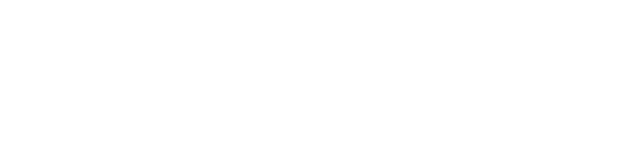
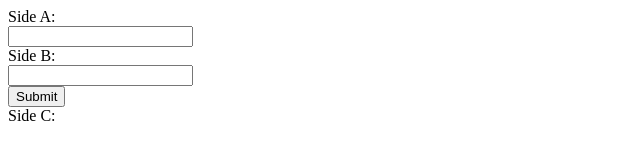
Before and after one commit to jigolaurito93/Hypotenuse-JS, a plain HTML site: page index.html in a window 1280 px wide. Shown: the whole page, without its empty margins (0-640 px from the left). Drawn offline with Linux system fonts and the light colour scheme.

Commit message:
added HTML features

```diff
--- a/index.html
+++ b/index.html
@@ -9,6 +9,12 @@
 </head>
 <body>
 
+    <label for="" id="aLabel">Side A:</label><br>
+    <input type="text" id="aTextBox"><br>
+    <label for="" id="bLabel">Side B:</label><br>
+    <input type="text" id="bTextBox"><br>
+    <button type="button" id="submitButton">Submit</button><br>
+    <label for="" id="cLabel">Side C:</label><br>
 
 
 
```
